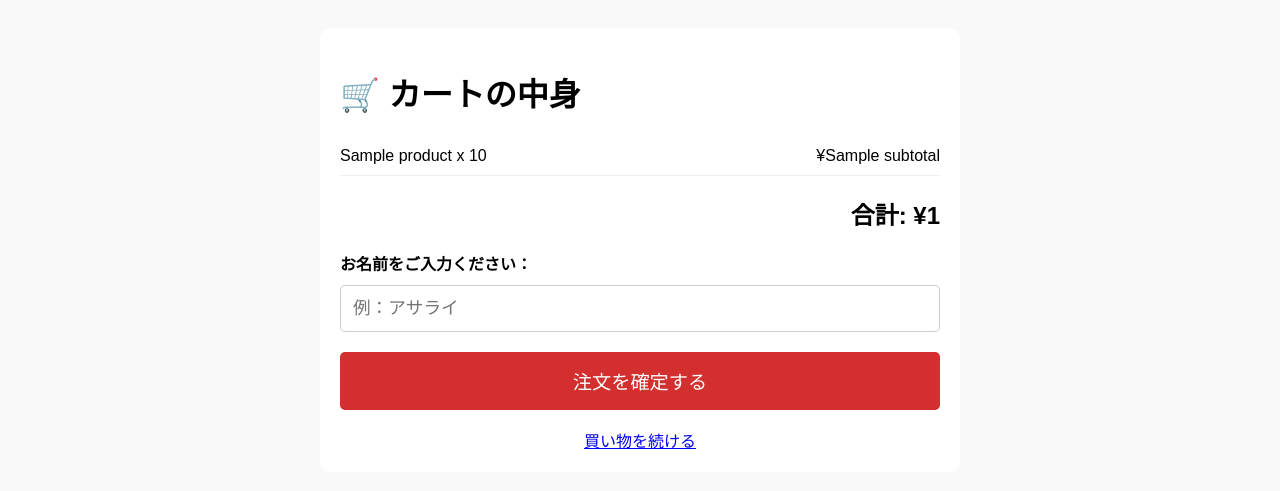
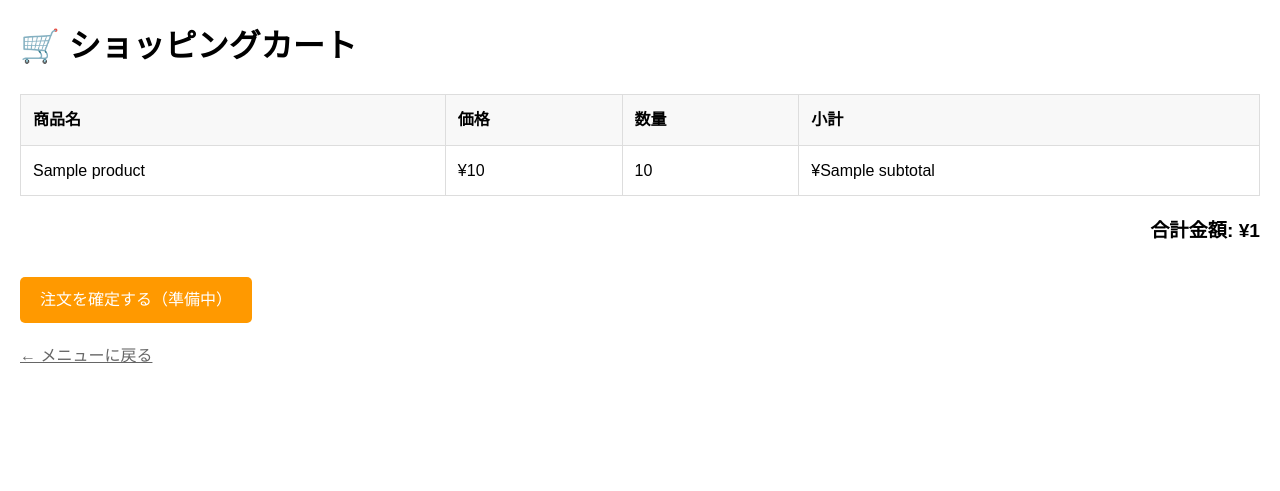
Before and after one commit to noah-nozomu/laffle-system, a Django app: template store/templates/store/cart_detail.html in a window 1280 px wide. Shown: the top 491 px of the page. Run offline with Django 5.2, Linux system fonts and the light colour scheme; the template is opened without the code that fills it: most values are stand-ins (such as "Sample title", 1, 10 or a date in 2020); parts of the project's set-up code (start-up, migrations or seed data) failed here and were passed over.

Commit message:
Final fix: Restore urls.py for all features

```diff
--- a/store/templates/store/cart_detail.html
+++ b/store/templates/store/cart_detail.html
@@ -1,42 +1,54 @@
 <!DOCTYPE html>
 <html lang="ja">
 <head>
-<meta charset="UTF-8"><meta name="viewport" content="width=device-width,initial-scale=1">
-<title>カート</title>
-<style>
-body{font-family:sans-serif;padding:20px;background:#f9f9f9}
-.container{background:white;padding:20px;border-radius:10px;max-width:600px;margin:auto}
-.item{border-bottom:1px solid #eee;padding:10px 0;display:flex;justify-content:space-between}
-/* 入力フォームのデザイン */
-input[type="text"] { width: 100%; padding: 12px; margin-top: 10px; font-size: 1.1em; box-sizing: border-box; border: 1px solid #ccc; border-radius: 5px; }
-label { font-weight: bold; display: block; margin-top: 20px; text-align: left; }
-.btn{background:#d32f2f;color:white;padding:15px;width:100%;border:none;border-radius:5px;font-size:1.2em;cursor:pointer;margin-top:20px}
-</style>
+    <meta charset="UTF-8">
+    <title>ショッピングカート - Laffle</title>
+    <style>
+        body { font-family: sans-serif; margin: 20px; line-height: 1.6; }
+        table { width: 100%; border-collapse: collapse; margin-top: 20px; }
+        th, td { border: 1px solid #ddd; padding: 12px; text-align: left; }
+        th { background-color: #f8f8f8; }
+        .total { font-size: 1.2em; font-weight: bold; text-align: right; margin-top: 20px; }
+        .btn { display: inline-block; padding: 10px 20px; background-color: #ff9900; color: white; text-decoration: none; border-radius: 5px; }
+        .back-link { display: block; margin-top: 20px; color: #666; }
+    </style>
 </head>
 <body>
-<div class="container">
-    <h1>🛒 カートの中身</h1>
-    {% for item in cart_items %}
-    <div class="item">
-        <span>{{ item.product.name }} x {{ item.quantity }}</span>
-        <span>¥{{ item.subtotal }}</span>
-    </div>
-    {% empty %}
-    <p>カートは空です</p>
-    {% endfor %}
-    <h2 style="text-align:right">合計: ¥{{ total_price }}</h2>
+    <h1>🛒 ショッピングカート</h1>
 
     {% if cart_items %}
-    <form action="{% url 'order_complete' %}" method="post">
-        {% csrf_token %}
+        <table>
+            <thead>
+                <tr>
+                    <th>商品名</th>
+                    <th>価格</th>
+                    <th>数量</th>
+                    <th>小計</th>
+                </tr>
+            </thead>
+            <tbody>
+                {% for item in cart_items %}
+                <tr>
+                    <td>{{ item.product.name }}</td>
+                    <td>¥{{ item.product.price }}</td>
+                    <td>{{ item.quantity }}</td>
+                    <td>¥{{ item.subtotal }}</td>
+                </tr>
+                {% endfor %}
+            </tbody>
+        </table>
 
-        <label>お名前をご入力ください：</label>
-        <input type="text" name="customer_name" placeholder="例：アサライ" required>
+        <div class="total">
+            合計金額: ¥{{ total_price }}
+        </div>
 
-        <button type="submit" class="btn">注文を確定する</button>
-    </form>
+        <div style="margin-top: 30px;">
+            <a href="#" class="btn">注文を確定する（準備中）</a>
+        </div>
+    {% else %}
+        <p>カートに商品が入っていません。</p>
     {% endif %}
-    <br><center><a href="{% url 'product_list' %}">買い物を続ける</a></center>
-</div>
+
+    <a href="{% url 'product_list' %}" class="back-link">← メニューに戻る</a>
 </body>
 </html>
--- a/store/urls.py
+++ b/store/urls.py
@@ -2,12 +2,15 @@ from django.urls import path
 from . import views
 
 urlpatterns = [
+    # 1. メニュー一覧（トップページ）
     path('', views.product_list, name='product_list'),
+
+    # 2. 商品の詳細画面
     path('product/<int:pk>/', views.product_detail, name='product_detail'),
+
+    # 3. カートの中身を表示する画面
     path('cart/', views.cart_detail, name='cart_detail'),
-    path('order-complete/', views.order_complete, name='order_complete'),
-    path('kitchen/', views.kitchen_monitor, name='kitchen_monitor'),
 
-    # ★ここを追加
-    path('qr/', views.qr_code_page, name='qr_code_page'),
+    # 4. QRコード生成画面
+    path('qr/', views.generate_qr, name='generate_qr'),
 ]
```
